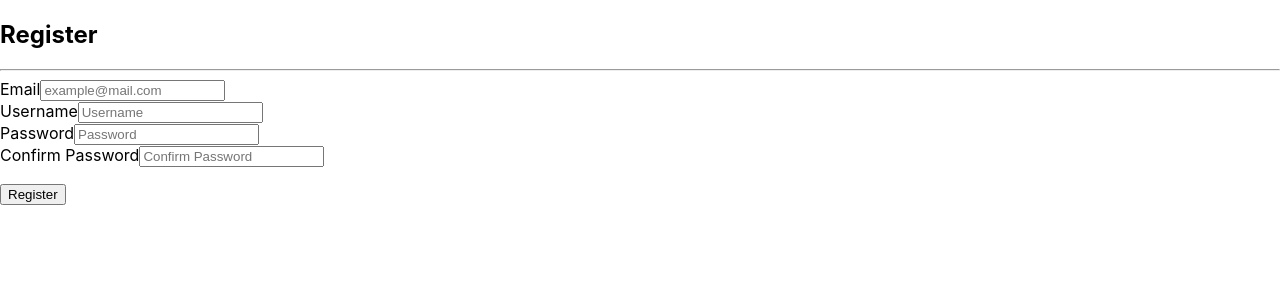
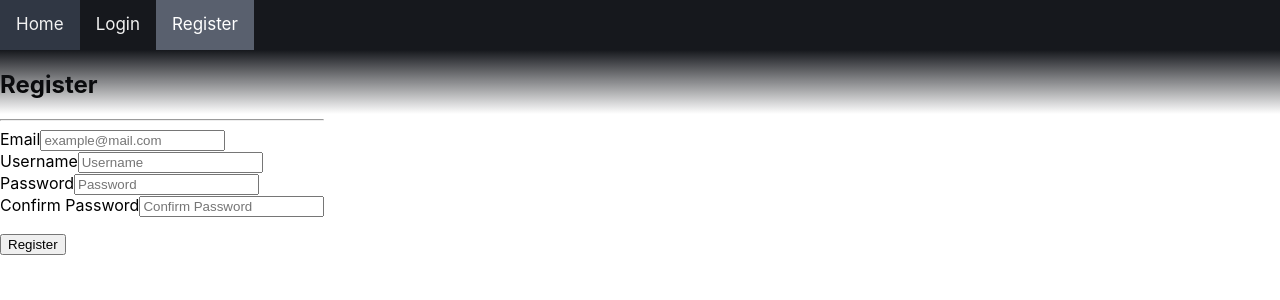
Before and after one commit to Haalon/shuffle, a React (Create React App) app in the folder front/jokes/: page /register in a window 1280 px wide. Shown: the top 300 px of the page. Built offline with nearby package versions, Linux system fonts and the light colour scheme.

Commit message:
Add navbar, thin scroll and fix layout

```diff
--- a/front/jokes/src/App.js
+++ b/front/jokes/src/App.js
@@ -5,6 +5,7 @@ import { Route, Routes } from "react-router-dom";
 import Register from './components/Register';
 import Login from './components/Login';
 import PrivateRoute from './utils/PrivateRoute';
+import Navbar from './components/Navbar.js';
 
 import JokeDisplay from './components/JokeDisplay';
 
@@ -12,7 +13,8 @@ function App() {
   return (
 
     <AuthProvider>
-
+        <Navbar/>
+        <div id="content">
           <Routes>
             <Route element={<PrivateRoute/>} path="/jokes">
               <Route path='/jokes' element={<JokeDisplay/>}/>
@@ -21,7 +23,7 @@ function App() {
             <Route element={<Register/>} path="/register" />
             <Route element={<CombinedJokeDisplay/>} path="/" />
           </Routes>
-
+        </div>
     </AuthProvider>
   );
 }
--- a/front/jokes/src/components/CombinedJokeDisplay.css
+++ b/front/jokes/src/components/CombinedJokeDisplay.css
@@ -1,23 +1,25 @@
 .container {
-    height: 100vh;
+    /* height: 100%; */
     /* min-height: -webkit-fill-available; */
     display: flex;
     flex-direction: column;
     justify-content: space-between;
     color: aliceblue;
     background-color: #282c34;
+    overflow-y: scroll;
+    flex-grow: 1;
 }
 
 .button {
     /* font-family: 'Lobster'; */
     /* font-family: Georgia, 'Times New Roman', Times, serif; */
-    font-size: 3vmin;
+    /* font-size: 3vmin; */
     box-shadow: none;
     margin: 2px;
     background-color: #303744;
     color: aliceblue;
     padding: 12px;
-    border-radius: 5vmin;
+    border-radius: 3vmin;
     user-select: none;
 }
 
@@ -26,15 +28,15 @@
 }
 
 .button_border_left {
-    border-radius: 5vmin 0 0 5vmin;
+    border-radius: 3vmin 0 0 3vmin;
 }
 
 .button_border_right {
-    border-radius: 0 5vmin 5vmin 0;
+    border-radius: 0 3vmin 3vmin 0;
 }
 
 .button_border_single {
-    border-radius: 5vmin;
+    border-radius: 3vmin;
 }
 
 .button_border_center {
@@ -47,19 +49,18 @@
 
 .display {
     text-align: center;
-    overflow-y: scroll;
+    /* overflow-y: scroll; */
     padding: 4vmin;
     font-family: 'Lobster';
     white-space: pre-line;
     font-size: 8vmin;
-    height: 85vh;
+    /* height: 85vh; */
 }
 
 .button-section {
     width: 100%;
 
-    /* background-color: #373c46; */
-    height: 15vh;
+    min-height: 15vh;
     display: flex;
     flex-direction: row;
     justify-content: center;
@@ -69,7 +70,3 @@
 .button-section--bottom {
     background: linear-gradient(#282c34, #16181d);
 }
-
-.button-section--top {
-    background: linear-gradient( #16181d, #282c34);
-}
--- a/front/jokes/src/components/CombinedJokeDisplay.js
+++ b/front/jokes/src/components/CombinedJokeDisplay.js
@@ -69,7 +69,7 @@ function CombinedJokeDisplay(props) {
     return (
         <div className="container">
 
-            <div className="button-section button-section--top">
+            <div className="button-section">
                 <div className={`button button_border_left ${getButtionHighlight('source')}`} onClick={e => setDisplay('source')}>
                     Source
                 </div>
--- /dev/null
+++ b/front/jokes/src/components/Navbar.css
@@ -0,0 +1,48 @@
+.topnav {
+    background-color: #16181d;
+    overflow: hidden;
+    display: flex;
+    position: fixed;
+    top: 0;
+    width: 100%;
+    height: var(--header-height);
+}
+
+.shadow {
+    pointer-events: none;
+    position: fixed;
+    top: var(--header-height);
+    height: 8vh;
+    width: 100%;
+    background: linear-gradient( #16181d, rgba(0,0,0,0));
+}
+
+.fill-space {
+    flex: auto;
+}
+
+.nav-button {
+
+}
+
+.nav-item {
+    float: left;
+    color: #f2f2f2;
+    text-align: center;
+    padding: 14px 16px;
+    text-decoration: none;
+    font-size: 17px;
+    background-color: #16181d;
+    border: none;
+}
+
+.nav-item:hover {
+    background-color: #303744;
+    /* color: black; */
+}
+
+/* Add a color to the active/current link */
+.nav-item.active {
+    background-color: #59606e;
+    color: white;
+}
--- /dev/null
+++ b/front/jokes/src/components/Navbar.js
@@ -0,0 +1,30 @@
+import { useContext } from "react";
+import { NavLink } from "react-router-dom";
+import AuthContext from "../context/AuthContext";
+import './Navbar.css';
+
+const Navbar = () => {
+  const { user, logoutUser } = useContext(AuthContext);
+  return (
+    <nav>
+        <div class="topnav">
+            <NavLink className="nav-item" to="/">Home</NavLink>
+          {user ? (
+            <>
+              <NavLink className="nav-item" to="/jokes">Base Jokes</NavLink>
+              <div className="fill-space"></div>
+              <button className="nav-item" onClick={logoutUser}>Logout</button>
+            </>
+          ) : (
+            <>
+              <NavLink className="nav-item" to="/login">Login</NavLink>
+              <NavLink className="nav-item" to="/register">Register</NavLink>
+            </>
+          )}
+        </div>
+        <div className="shadow"></div>
+    </nav>
+  );
+};
+
+export default Navbar;
--- a/front/jokes/src/index.css
+++ b/front/jokes/src/index.css
@@ -1,5 +1,6 @@
 html {
   height: 100%;
+  --header-height: 50px
 }
 
 body {
@@ -10,9 +11,40 @@ body {
     sans-serif;
   -webkit-font-smoothing: antialiased;
   -moz-osx-font-smoothing: grayscale;
+  overflow: hidden;
 }
 
 code {
   font-family: source-code-pro, Menlo, Monaco, Consolas, 'Courier New',
     monospace;
 }
+
+#root {
+  height: 100vh;
+  display: flex;
+}
+
+#content {
+  margin-top: var(--header-height);
+  display: flex;
+}
+
+/* Works on Mozilla */
+* {
+  scrollbar-width: thin;
+  scrollbar-color:  #59606e #282c34;
+}
+
+/* Works on Chrome, Edge, and Safari */
+*::-webkit-scrollbar {
+  width: 5px;
+}
+
+*::-webkit-scrollbar-track-piece {
+  background-color: #282c34;
+}
+
+*::-webkit-scrollbar-thumb:vertical {
+  height: 30px;
+  background-color: #59606e;
+}
```
Lines whose indentation alone changed are shown as unchanged.
